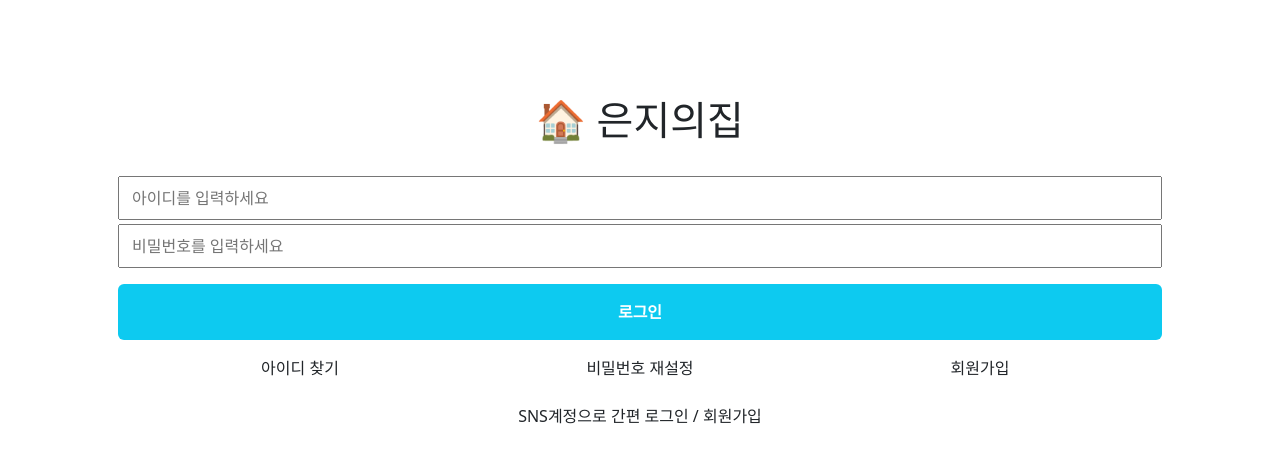
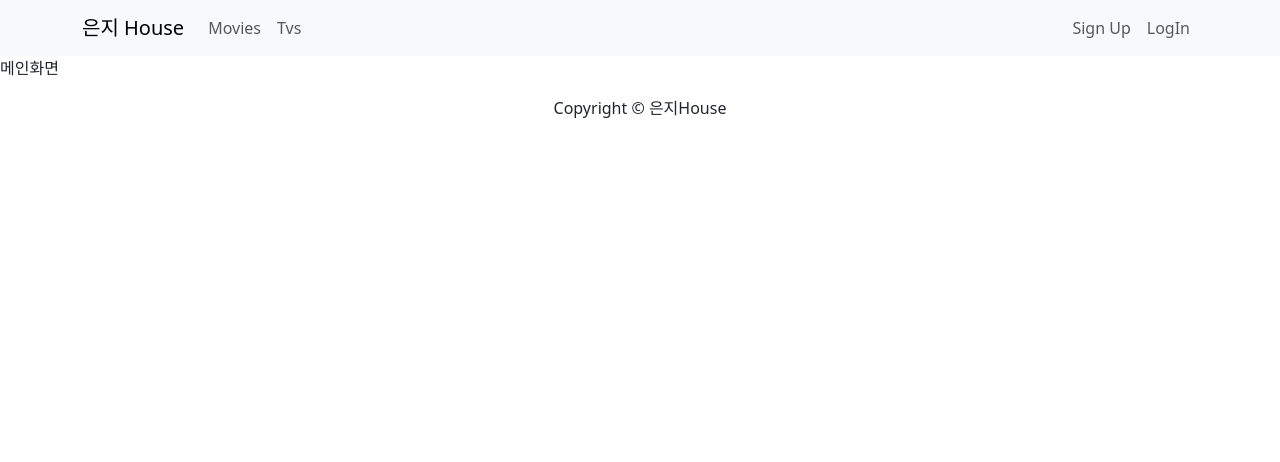
Before and after one commit to eunji0714/ecommer_eunji, a React (Create React App) app: page / in a window 1280 px wide. Shown: the top 462 px of the page. Built offline with nearby package versions, Linux system fonts and the light colour scheme.

Commit message:
login/logout 및 header

```diff
--- a/src/App.js
+++ b/src/App.js
@@ -2,11 +2,15 @@ import React from 'react';
 import LogIn from "./pages/LogIn";
 import {RouterProvider} from "react-router-dom";
 import router from "./router";
+import Header from "./components/Header";
+import Footer from "./components/Footer";
 
 const App = () => {
     return (
         <>
+            <Header />
             <RouterProvider router={router} />
+            <Footer />
         </>
     );
 };
--- /dev/null
+++ b/src/components/Footer.js
@@ -0,0 +1,16 @@
+import React from 'react';
+import {Col, Container, Row} from "react-bootstrap";
+
+const Footer = () => {
+    return (
+        <footer>
+            <Container>
+                <Row>
+                    <Col className='text-center py-3'>Copyright &copy; 은지House</Col>
+                </Row>
+            </Container>
+        </footer>
+    );
+};
+
+export default Footer;
--- /dev/null
+++ b/src/components/Header.js
@@ -0,0 +1,91 @@
+import React, {useEffect, useState} from 'react';
+import {Button, Container, Form, Nav, Navbar, NavDropdown} from "react-bootstrap";
+import axios from "axios";
+
+const Header = () => {
+
+
+    const [isLoggedIn, setIsLoggedIn] = useState(false)
+    const [userinfo, setUserinfo] = useState({})
+    console.log(isLoggedIn)
+
+    const getProfile = async (token)=>{
+        try{
+            const options = {
+                headers : {
+                    Authorization: "bearer " + token.toString()
+                }
+            }
+            const {data, status} = await axios.get("http://localhost:8000/api/auth", options)
+            if (status === 200){
+                console.log(data.data)
+                setUserinfo(data.data)
+            }
+
+        }catch(err){
+            console.log(err.message)
+        }
+    }
+
+    const logoutHandler = () => {
+        localStorage.clear()
+        alert("로그아웃 완료")
+    }
+
+    useEffect(()=>{
+        const token = localStorage.getItem("token")
+        if(token) {
+            setIsLoggedIn(true)
+            getProfile(token)
+        }
+    },[])
+
+    console.log("{{{{{{{{{", userinfo.username)
+
+    return (
+        <Navbar collapseOnSelect expand="lg" className="bg-body-tertiary">
+            <Container>
+                <Navbar.Brand href="/">은지 House</Navbar.Brand>
+                <Navbar.Toggle aria-controls="responsive-navbar-nav" />
+                <Navbar.Collapse id="responsive-navbar-nav">
+                    <Nav className="me-auto">
+                        <Nav.Link href="/movies">Movies</Nav.Link>
+                        <Nav.Link href="/tvs">Tvs</Nav.Link>
+
+                    </Nav>
+                    {
+                        isLoggedIn
+                            ? (
+                                <Nav>
+                                    <NavDropdown title={userinfo.username}>
+                                        <NavDropdown.Item href="/profile">Profile</NavDropdown.Item>
+                                        <NavDropdown.Item href="#action/3.2">
+                                            Another action
+                                        </NavDropdown.Item>
+                                        <NavDropdown.Item href="#action/3.3">Something</NavDropdown.Item>
+                                        <NavDropdown.Divider />
+                                        <NavDropdown.Item
+                                            onClick={logoutHandler}
+                                        >
+                                            로그아웃
+                                        </NavDropdown.Item>
+                                    </NavDropdown>
+                                </Nav>
+                            )
+                            : (
+                                <Nav>
+                                    <Nav.Link href="/signup">Sign Up</Nav.Link>
+                                    <Nav.Link eventKey={2} href="/login">
+                                        LogIn
+                                    </Nav.Link>
+                                </Nav>
+                            )
+                    }
+
+                </Navbar.Collapse>
+            </Container>
+        </Navbar>
+    );
+};
+
+export default Header;
--- /dev/null
+++ b/src/pages/Main.js
@@ -0,0 +1,11 @@
+import React from 'react';
+
+const Main = () => {
+    return (
+        <div>
+            메인화면
+        </div>
+    );
+};
+
+export default Main;
--- /dev/null
+++ b/src/pages/Movies.js
@@ -0,0 +1,54 @@
+import React, {useEffect, useState} from 'react';
+import {Button, Card, Container, Row} from "react-bootstrap";
+import axios from "axios";
+
+const Movies = () => {
+
+    const [movies, setMovies] = useState([])
+    const getMovies = async () => {
+        try{
+            const options = {
+                headers: {
+                    accept: 'application/json',
+                    Authorization: 'Bearer eyJhbGciOiJIUzI1NiJ9.eyJhdWQiOiI4NGE3NTdhMWVlYzIzYjZiMjNhNmMzMzQwYjdmNjgyNCIsInN1YiI6IjY0YjM3NzEwMGU0ZmM4MDBjNjgzYzg4YyIsInNjb3BlcyI6WyJhcGlfcmVhZCJdLCJ2ZXJzaW9uIjoxfQ.Aknbgw7OXsHEm-k7z_Ia6Y_YDKYlCBHIu7eYOGIhWu0'
+                }
+            }
+            const {data, status} = await axios.get("https://api.themoviedb.org/3/movie/now_playing", options)
+            console.log(data.results)
+            if(status === 200){
+                setMovies(data.results)
+            }
+        }catch (err){
+            console.log(err.message)
+        }
+    }
+
+    useEffect(()=> {
+        getMovies()
+    },[])
+
+    return (
+        <Container className={"mt-3"}>
+            <h1>영화리스트 상영리스트</h1>
+            <Row className={"justify-content-md-center"}>
+                {
+                    movies && movies.map(movie => (
+                        <Card className={"me-4 mt-5"} style={{ width: '18rem' }}>
+                            <Card.Img variant="top" src={"https://image.tmdb.org/t/p/w500"+movie.poster_path}/>
+                            <Card.Body>
+                                <Card.Title>{movie.title}</Card.Title>
+                                <Card.Text>
+                                    {movie.overview.slice(0,80)}
+                                </Card.Text>
+                                <Button variant="primary">Go somewhere</Button>
+                            </Card.Body>
+                        </Card>
+                    ))
+                }
+            </Row>
+        </Container>
+
+    );
+};
+
+export default Movies;
--- /dev/null
+++ b/src/pages/Tvs.js
@@ -0,0 +1,11 @@
+import React from 'react';
+
+const Tvs = () => {
+    return (
+        <div>
+
+        </div>
+    );
+};
+
+export default Tvs;
--- a/src/pages/index.js
+++ b/src/pages/index.js
@@ -4,5 +4,8 @@ import Profile from "./Profile";
 import Findid from "./Findid";
 import Findpw from "./Findpw";
 import Setpassword from "./Setpassword";
+import Main from "./Main";
+import Movies from "./Movies"
+import Tvs from "./Tvs";
 
-export { LogIn, Signup, Profile, Findid, Findpw, Setpassword }
+export { LogIn, Signup, Profile, Findid, Findpw, Setpassword, Main, Movies, Tvs }
```
Also changed, not shown: src/router.js (+13 -1 lines).
